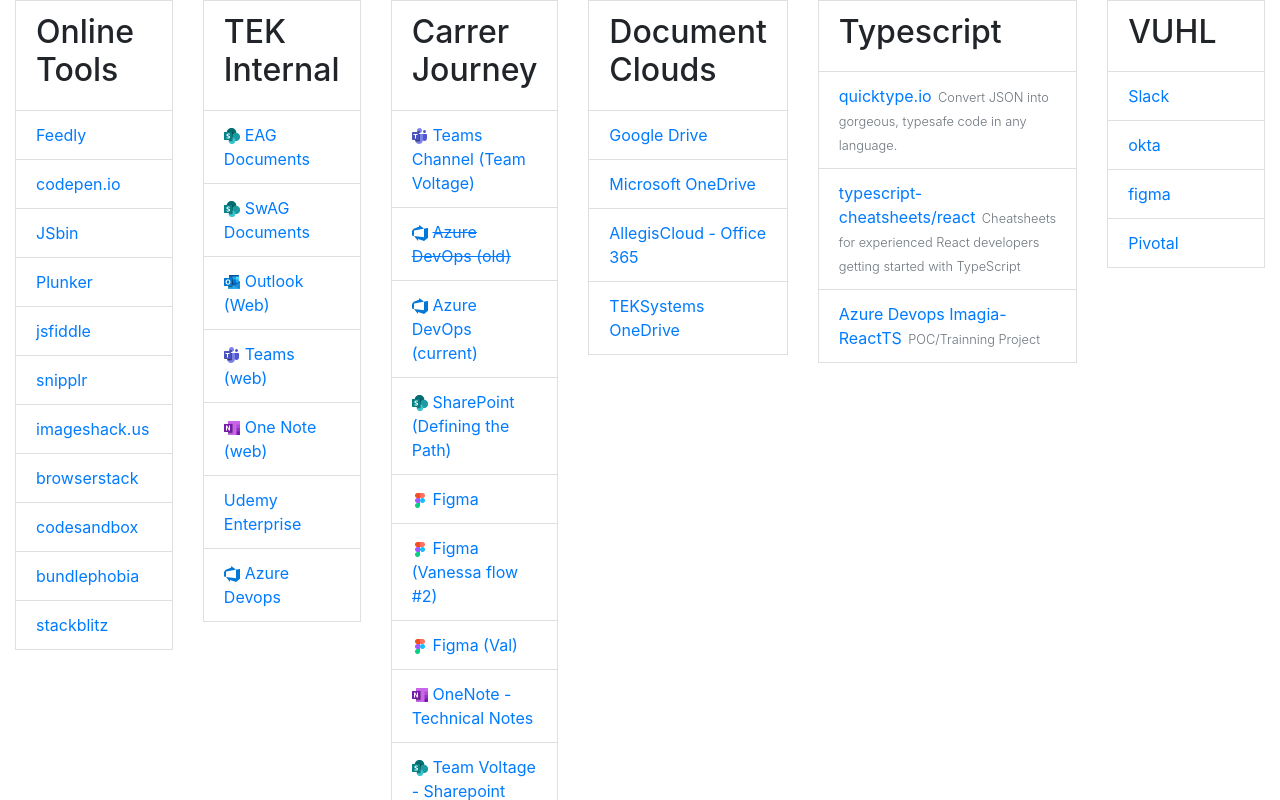
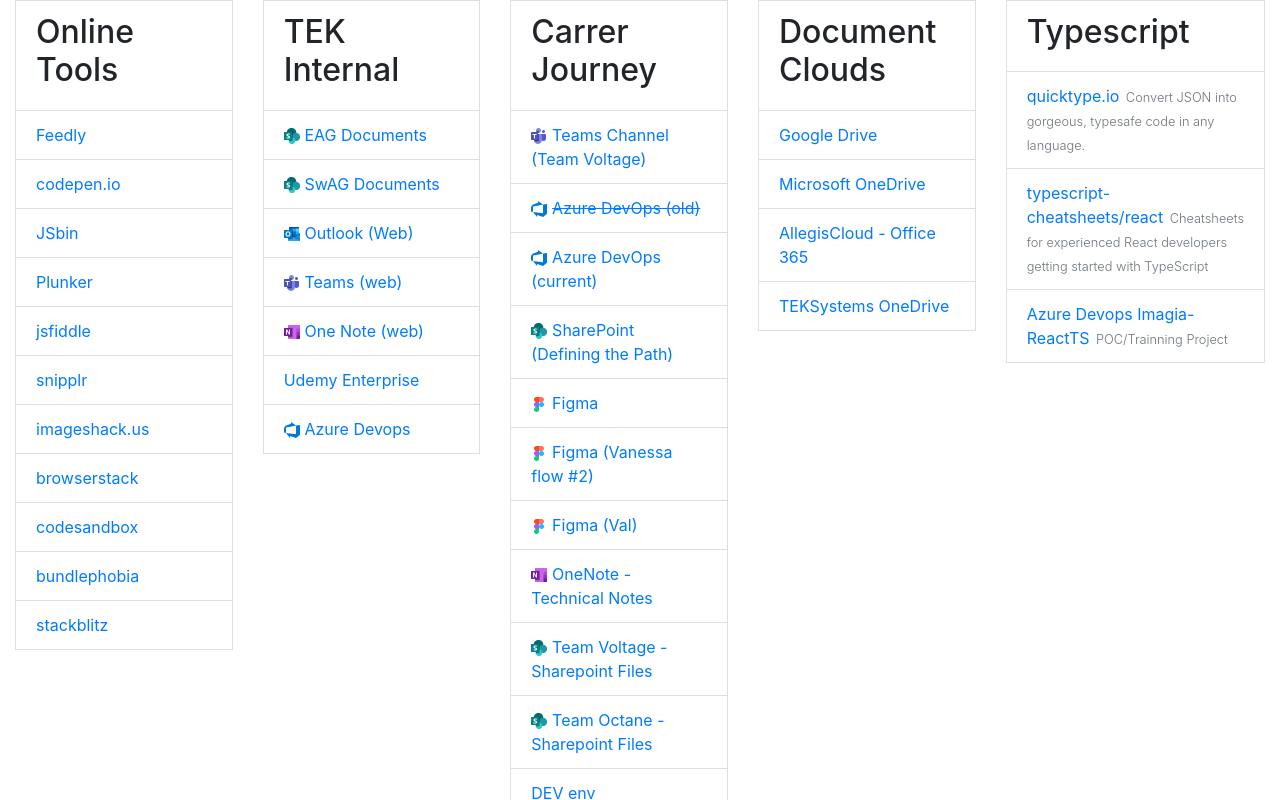
Before and after one commit to pgdesjardins/personal-start-page, a React (Create React App) app: page / in a window 1280 px wide. Shown: the top 800 px of the page. Built offline with nearby package versions, Linux system fonts and the light colour scheme.

Commit message:
add centene

```diff
--- /dev/null
+++ b/src/Data/centene.js
@@ -0,0 +1,10 @@
+export default {
+  name: "Centene",
+  links: [
+    {
+      title: "Beeline",
+      url:
+        "https://prod.beeline.com/centene/Assignments/TimeAndExpense/TimeAndExpense.aspx"
+    }
+  ]
+};
--- a/src/Data/index.js
+++ b/src/Data/index.js
@@ -6,7 +6,8 @@
 // import pratWhithney from "./pratWhithney";
 // import hmh from "./hmh";
 import carrerJourney from "./carrerJourney";
-import vuhl from "./vuhl";
+// import vuhl from "./vuhl";
+import centene from "./centene";
 
 export default [
   onlineTools,
@@ -17,5 +18,6 @@
   // pratWhithney,
   // hmh,
   typescript,
-  vuhl
+  // vuhl,
+  centene
 ];
```
